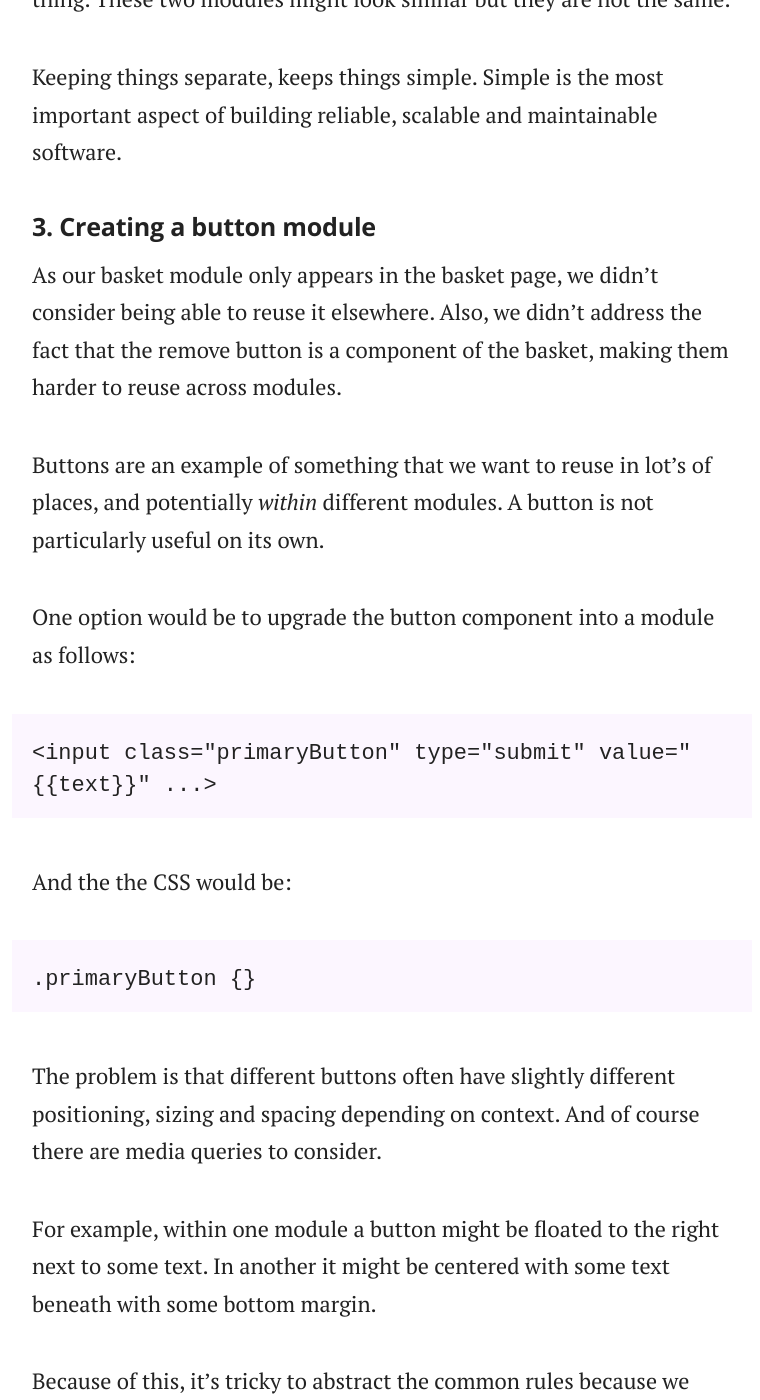
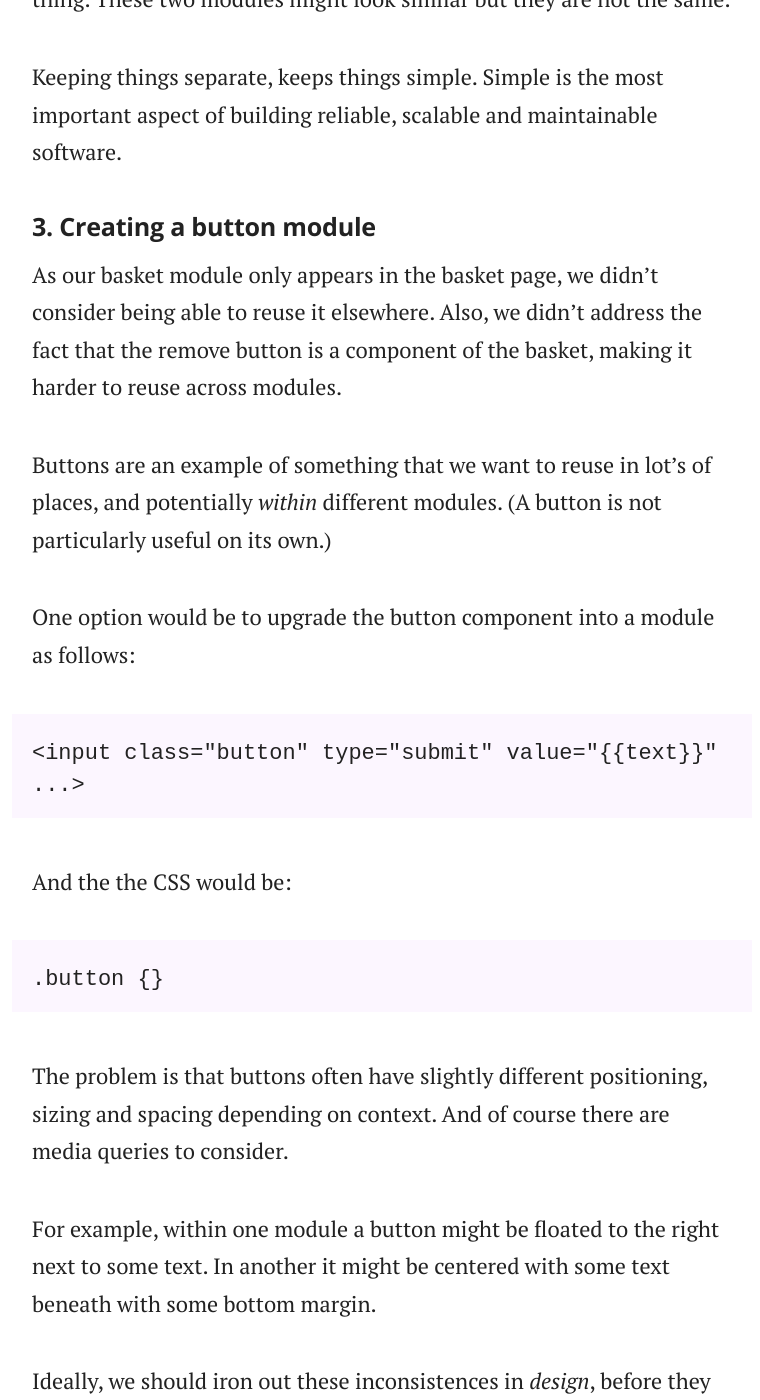
Before and after one commit to adamsilver/maintainablecss.com-jekyll, a Jekyll site: the page built from _chapters/06-modules.md, in a window 1280 px wide and 1400 px high, scrolled down 4166 px. Shown: the whole window, without its empty margins (258-1018 px from the left). Built offline with Jekyll 4.4.1, drawn with Linux system fonts in a browser that asks for light colours; some of the changed text lies outside the part shown.

Commit message:
Note about designing out problems

```diff
--- a/_chapters/06-modules.md
+++ b/_chapters/06-modules.md
@@ -88,23 +88,25 @@ Keeping things separate, keeps things simple. Simple is the most important aspec
 
 ## 3. Creating a button module
 
-As our basket module only appears in the basket page, we didn't consider being able to reuse it elsewhere. Also, we didn't address the fact that the remove button is a component of the basket, making them harder to reuse across modules.
+As our basket module only appears in the basket page, we didn't consider being able to reuse it elsewhere. Also, we didn't address the fact that the remove button is a component of the basket, making it harder to reuse across modules.
 
-Buttons are an example of something that we want to reuse in lot's of places, and potentially *within* different modules. A button is not particularly useful on its own.
+Buttons are an example of something that we want to reuse in lot's of places, and potentially *within* different modules. (A button is not particularly useful on its own.)
 
 One option would be to upgrade the button component into a module as follows:
 
-	<input class="primaryButton" type="submit" value="{%raw%}{{text}}{%endraw%}" ...>
+	<input class="button" type="submit" value="{%raw%}{{text}}{%endraw%}" ...>
 
 And the the CSS would be:
 
-	.primaryButton {}
+	.button {}
 
-The problem is that different buttons often have slightly different positioning, sizing and spacing depending on context. And of course there are media queries to consider.
+The problem is that buttons often have slightly different positioning, sizing and spacing depending on context. And of course there are media queries to consider.
 
 For example, within one module a button might be floated to the right next to some text. In another it might be centered with some text beneath with some bottom margin.
 
-Because of this, it's tricky to abstract the common rules because we don't want to end up in override hell. Or worse that we're afraid to update the abstracted CSS rules.
+Ideally, we should iron out these inconsistences in *design*, before they even make their way into code. But as this is not always possible and for the purposes of example, we'll assume we have to deal with these issues.
+
+And so, because of these differences, it's tricky to abstract the common rules because we don't want to end up in override hell. Or worse that we're afraid to update the abstracted CSS rules.
 
 To avoid these problems, we can use a mixin or comma-delimit the common rules that aren't affected by their context. For example:
 
@@ -126,7 +128,9 @@ Notice that in this example, we don't specify `float`, `margin` or `width` etc.
 	  margin-bottom: 10px;
 	}
 
-There's a third option. Imagine a checkout flow whereby each page has a continue button and a link to the previous step. We can again reuse it by upgrading it into a module:
+This seems sensible as it means we can opt in to these common styles. The opposite, of course being having to override. But there's another, third option.
+
+Imagine a checkout flow whereby each page has a continue button and a link to the previous step. We can reuse this by upgrading it into a module:
 
 	<div class="checkoutActions">
 	  <input class="checkoutActions-continue">
@@ -139,10 +143,12 @@ And the CSS would be:
 
 	.checkoutActions-back { }
 
-In doing this, we have abstracted and applied the styles to a well understood `.checkoutActions` module. And we've done this without affecting similar, but not identical buttons.
+In doing this, we abstracted and applied the styles to a well understood `.checkoutActions` module. And we've done this without affecting similar, but not identical buttons.
 
-We haven't discussed having more than one type of button yet. To do this we can use modifiers, which is addressed later.
+We haven't discussed having more than one type of button (primary and secondary etc) yet. To do this we can use modifiers, which is addressed later.
 
 ## Final thought
 
-A module by definition is a reusable chunk of HTML and CSS. Before a group of elements can be upgraded into a module, we must first understand what it is and what its different use cases are, in order to make the right abstraction. Thus avoiding complexity at the same time, which is the source of unmaintainable CSS.
+A module, by definition, is a reusable chunk of HTML and CSS. Before a group of elements can be upgraded into a module, we must first understand what it is and what its different use cases are.
+
+Only then, can we design the right abstraction. And in doing so, we avoid complexity at the same time, which is the source of unmaintainable CSS.
```
